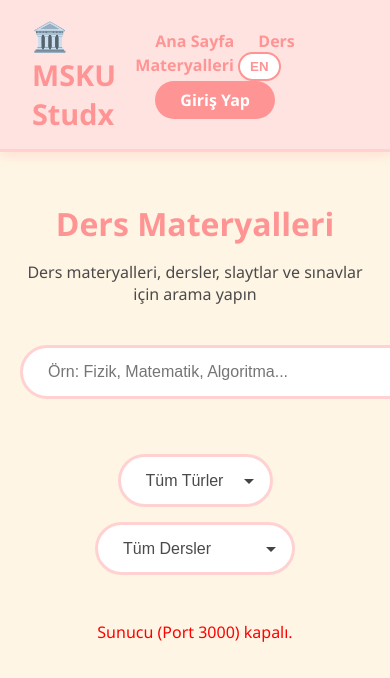
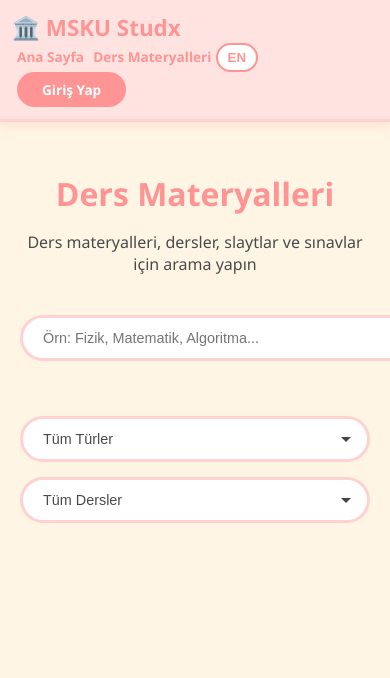
Before and after one commit to AliDweikat/Studx, a website: page frontend/pages/materials.html in a window 390 px wide. Shown: the top 678 px of the page. Drawn offline with Linux system fonts and the light colour scheme; no server answers.

Commit message:
Enhance mobile responsiveness and layout adjustments: Add media queries for mobile styles in CSS, including vertical stacking for materials filters, navbar adjustments, grid layout changes, and hero section modifications. Update JavaScript to fetch faculty cards only on the homepage. Add class for materials filters in HTML for styling consistency.

```diff
--- a/frontend/css/style.css
+++ b/frontend/css/style.css
@@ -354,3 +354,83 @@ select.search-input {
 .auth-btn:active {
   transform: scale(0.98);
 }
+
+/* --- Mobile Responsive Styles --- */
+@media (max-width: 768px) {
+  /* Materials page filters - stack vertically on mobile */
+  .materials-filters {
+    flex-direction: column !important;
+    align-items: stretch !important;
+  }
+
+  .materials-filters .search-wrapper {
+    max-width: 100% !important;
+    min-width: 100% !important;
+    flex: 1 1 100% !important;
+  }
+
+  .materials-filters select.search-input {
+    width: 100% !important;
+    min-width: 100% !important;
+  }
+
+  /* Navbar adjustments */
+  .navbar {
+    padding: 1rem;
+    flex-wrap: wrap;
+  }
+
+  .nav-links {
+    flex-wrap: wrap;
+    gap: 10px;
+  }
+
+  .nav-links a {
+    margin-left: 10px;
+    font-size: 0.9rem;
+  }
+
+  /* Grid adjustments */
+  .grid {
+    grid-template-columns: 1fr;
+    gap: 20px;
+  }
+
+  /* Hero section */
+  .hero {
+    padding: 60px 20px;
+  }
+
+  .hero h1 {
+    font-size: 2rem;
+  }
+
+  /* Cards */
+  .card {
+    margin: 0;
+  }
+}
+
+@media (max-width: 480px) {
+  .navbar {
+    padding: 0.75rem;
+  }
+
+  .brand {
+    font-size: 1.4rem;
+  }
+
+  .nav-links a {
+    margin-left: 5px;
+    font-size: 0.85rem;
+  }
+
+  .hero h1 {
+    font-size: 1.75rem;
+  }
+
+  .search-input {
+    padding: 12px 20px;
+    font-size: 0.9rem;
+  }
+}
--- a/frontend/js/script.js
+++ b/frontend/js/script.js
@@ -55,9 +55,8 @@ document.addEventListener("DOMContentLoaded", () => {
   // Apply the language immediately when page loads
   updatePageLanguage();
 
-  // Fetch the faculty cards from your Node.js server
-  const facultyGrid =
-    document.querySelector("#facultiesGrid") || document.querySelector(".grid");
+  // Fetch the faculty cards from your Node.js server (only on homepage)
+  const facultyGrid = document.querySelector("#facultiesGrid");
   if (facultyGrid) {
     fetchFaculties(facultyGrid);
   }
--- a/frontend/pages/materials.html
+++ b/frontend/pages/materials.html
@@ -43,6 +43,7 @@
       </p>
 
       <div
+        class="materials-filters"
         style="
           display: flex;
           gap: 15px;
```
